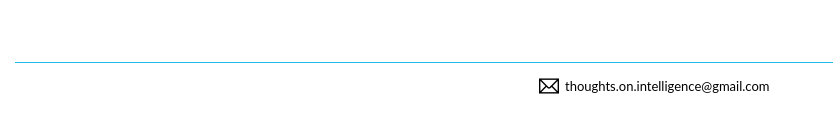
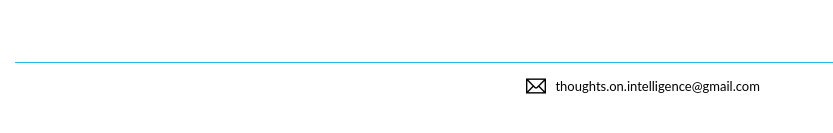
Before and after one commit to navjotts/the-theory-of-intelligence, a plain HTML site: page index.html in a window 1280 px wide. Shown: the part 3276-3409 px from the top of the page, 0-833 px from the left. Drawn offline with nearby package versions, Linux system fonts and the light colour scheme; a web font is replaced by a local one.

Commit message:
much more cleaner

```diff
--- a/index.html
+++ b/index.html
@@ -194,12 +194,8 @@
                 </div>
                 <div class="footer">
                     <div class="footer-content">
-                        <div class="footer-content-left">
-                            <img src="./images/email_icon.png" alt="Email" height="32" width="32">
-                        </div>
-                        <div class="footer-content-right">
-                            <span class="footer-content-right-text">thoughts.on.intelligence@gmail.com</span>
-                        </div>
+                        <img src="./images/email_icon.png" alt="Email" height="32" width="32">
+                        <span style="vertical-align:middle;">thoughts.on.intelligence@gmail.com</span>
                     </div>
                 </div>
             </div>
--- a/style.css
+++ b/style.css
@@ -45,31 +45,8 @@ html, body {
 }
 
 .footer-content {
-    display: flex;
-    justify-content: space-between;
-    width:100%;
     margin-top:0.5em;
-    margin-bottom:0.5em
-}
-
-.footer-content-left {
-    flex: 1;
-    flex-basis: 44%;
-    text-align: right;
-    height: 32px;
-}
-
-.footer-content-right {
-    flex: 1;
-    flex-basis: 56%;
-    text-align: left;
-    display:table;
-    height: 32px;
-}
-
-.footer-content-right-text {
-    display:table-cell;
-    vertical-align:middle;
+    margin-bottom:0.5em;
 }
 
 .content {
```
